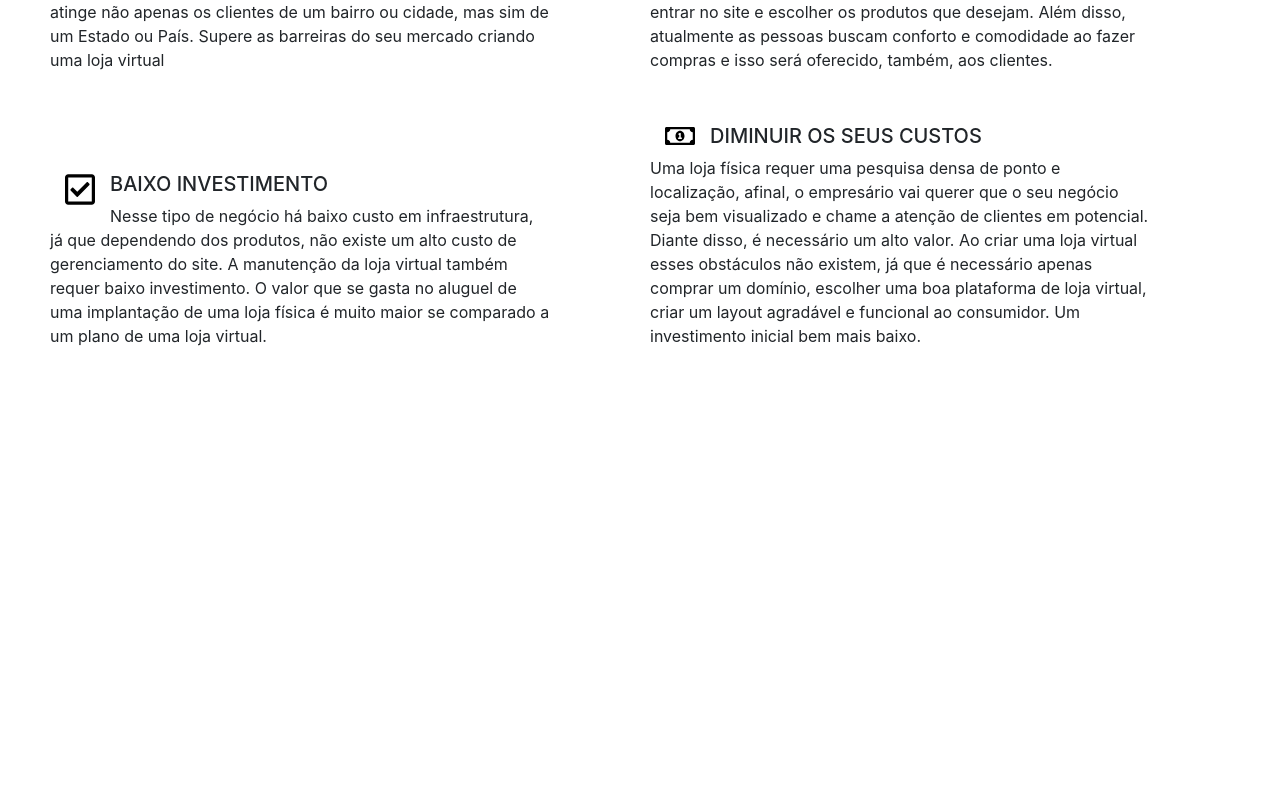
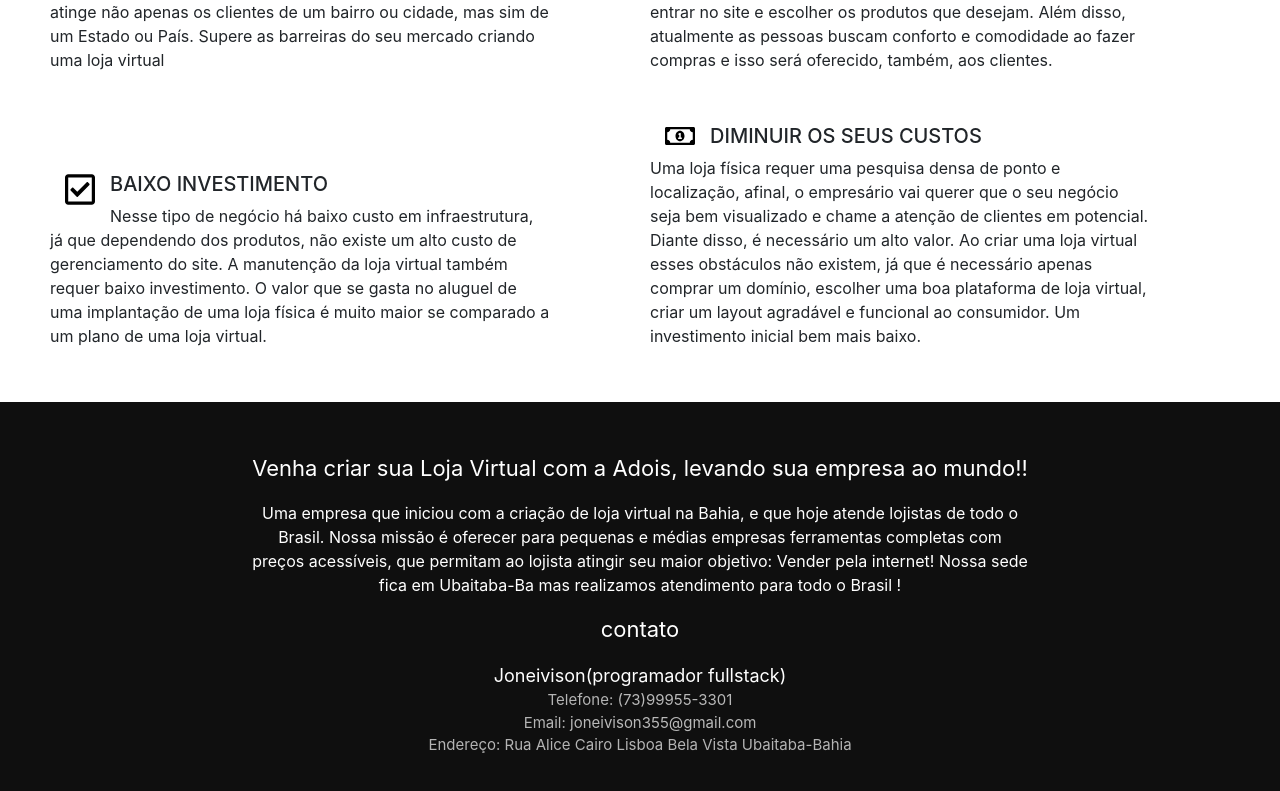
Before and after one commit to joneivison13/Adois, a React (Create React App) app: page / in a window 1280 px wide. Shown: the part 1370-2161 px from the top of the page. Before the commit the page ends 1722 px from the top, so only its background shows below. Built offline with nearby package versions, Linux system fonts and the light colour scheme.

Commit message:
adição do footer responsivo

```diff
--- a/src/App.js
+++ b/src/App.js
@@ -1,13 +1,11 @@
 import React from 'react';
-import Main from './pages/Main/Main';
 import './app.css';
-import Destaques from './pages/Destaques';
+import Routes from './routes'
 
 function App() {
   return (
     <div className="App">
-      <Main />
-      <Destaques />
+      <Routes />
     </div>
   );
 }
--- a/src/app.css
+++ b/src/app.css
@@ -106,9 +106,50 @@
     float: left;
     margin:0 15px;
 }
+.footer{
+    background-color: rgb(15, 15, 15);
+    color: #fff;
+    margin-top: 50px;
+}
+.resumo-footer{
+    margin:50px 250px;
+    display: inline-block;
+    text-align: center;
+}
+.contato-footer{
+    display: inline-block;
+    text-align: center;
+}
+.title-footer{
+    font-size: 22px;
+}
+.contatos-title{
+    display: inline-block;
+    font-size: 18px;
+}
+.contatos-body{
+    font-size: 15px;
+    margin: 0;
+    padding: 0;
+    color: #B4B4B4;
+}
+
+@media (max-width:1024px){
+    .vantagens-card{
+        width: 40%;
+        margin: 15px;
+    }
+    .destaques-card{
+        width: 25%;
+        margin: 15px;
+    }
+    .resumo-footer, .contato-footer{
+        margin: 10px auto;
+    }
+}
 @media (max-width:850px){
     .texto-monte{
-        width: 55%;
+        width: 50%;
     }
     .imagen-users{
         width: 200px;
@@ -126,6 +167,17 @@
         margin: 0;
         margin-bottom: 15px;
     }
+    .vantagens-card{
+        width: 50%;
+        margin: 20px;
+    }
+    .destaques-card{
+        width: 20%;
+        margin: 15px;
+    }
+    .resumo-footer, .contato-footer{
+        margin: 10px auto;
+    }
 }
 @media (max-width:650px){
     .item-corpo{
@@ -138,6 +190,23 @@
     }
     .vantagens-card, .destaques-card{
         width: 80%;
-        margin: 10px 30px;
+        margin: 10px 20px;
+    }
+    .resumo-footer, .contato-footer{
+        width: 90%;
+        margin: 10px auto;
     }
 }
+@media (max-width:400px){
+    .texto-monte{
+        width: 85%;
+        margin: 20px;
+    }
+    .imagen-users{
+        display: block;
+        margin: 10px auto;
+    }
+    .resumo-footer, .contato-footer{
+        margin: 20px auto;
+    }
+}
--- /dev/null
+++ b/src/components/footer/index.js
@@ -0,0 +1,26 @@
+import React, { Component } from 'react';
+
+export default class Footer extends Component {
+    render() {
+        return (
+            <div className="footer">
+                <div className="resumo-footer">
+                    <p className="title-footer">
+                        Venha criar sua Loja Virtual com a Adois, levando sua empresa ao mundo!!
+                </p>
+                    <p className="body-footer">
+                        Uma empresa que iniciou com a criação de loja virtual na Bahia, e que hoje atende lojistas de todo o Brasil. Nossa missão é oferecer para pequenas e médias empresas ferramentas completas com preços acessíveis, que permitam ao lojista atingir seu maior objetivo: Vender pela internet! Nossa sede fica em Ubaitaba-Ba mas realizamos atendimento para todo o Brasil !
+                </p>
+                <div className="contato-footer">
+                    <p className="title-footer">contato</p>
+                    <p className="contatos-title">Joneivison(programador fullstack)
+                        <p className="contatos-body">Telefone: <a style={{color:"#b9b9b9"}} href="tel:+5573999553301">(73)99955-3301</a></p>
+                        <p className="contatos-body">Email: <a style={{color:"#b9b9b9"}} href="mailto:joneivison355@gmail.com?subject=Ola%20Joneivison%20gostaria%20de%20fazer%20um%20orçamento">joneivison355@gmail.com</a></p>
+                        <p className="contatos-body">Endereço: Rua Alice Cairo Lisboa Bela Vista Ubaitaba-Bahia</p>
+                    </p>
+                </div>
+                </div>
+            </div>
+        );
+    }
+}
--- /dev/null
+++ b/src/pages/Loggin/index.js
@@ -0,0 +1,44 @@
+import api from '../../services/api'
+import React, { useState } from 'react'
+
+export default function Login({ history }) {
+    const [email, setEmail] = useState('')
+
+
+    async function handleSubmit(event) {
+        event.preventDefault()
+
+        const response = await api.post('/sessions', { email })
+
+        const { _id } = response.data;
+
+        if (response.status !== 200) {
+            alert('Não foi possivel efetuar o Login')
+        } else {
+            localStorage.setItem('user', _id)
+            history.push('/dashboard')
+
+        }
+
+
+    }
+    return (
+        <>
+            <form onSubmit={handleSubmit}>
+                <label
+                    htmlFor="email">E-Mail
+            </label>
+
+                <input
+                    type="email"
+                    id="email"
+                    placeholder="seu melhor email"
+                    onChange={event => setEmail(event.target.value)}
+                />
+
+                <button type="submit" className="btn">Entrar</button>
+
+            </form>
+        </>
+    )
+}
--- /dev/null
+++ b/src/pages/main-e-destaque.js
@@ -0,0 +1,16 @@
+import React, { Component } from 'react';
+import Main from './Main/Main'
+import Destaques from './Destaques'
+import Footer from '../components/footer'
+
+export default class MaDes extends Component {
+    render() {
+        return (
+            <>
+                <Main />
+                <Destaques />
+                <Footer />
+            </>
+        );
+    }
+}
--- /dev/null
+++ b/src/routes.js
@@ -0,0 +1,15 @@
+import React from 'react';
+import { BrowserRouter, Switch, Route } from 'react-router-dom';
+import MaDes from './pages/main-e-destaque';
+import Login from './pages/Loggin'
+
+export default function Routes() {
+    return (
+        <BrowserRouter>
+            <Switch>
+                <Route path="/" exact component={MaDes} />
+                <Route path="/login" component={Login} />
+            </Switch>
+        </BrowserRouter>
+    )
+}
--- /dev/null
+++ b/src/services/api.js
@@ -0,0 +1,7 @@
+import axios from 'axios';
+
+const api = axios.create({
+  baseURL: 'localhost:3333'
+});
+
+export default api;
```
Also changed, not shown: src/components/footer/footer.js (deleted).
